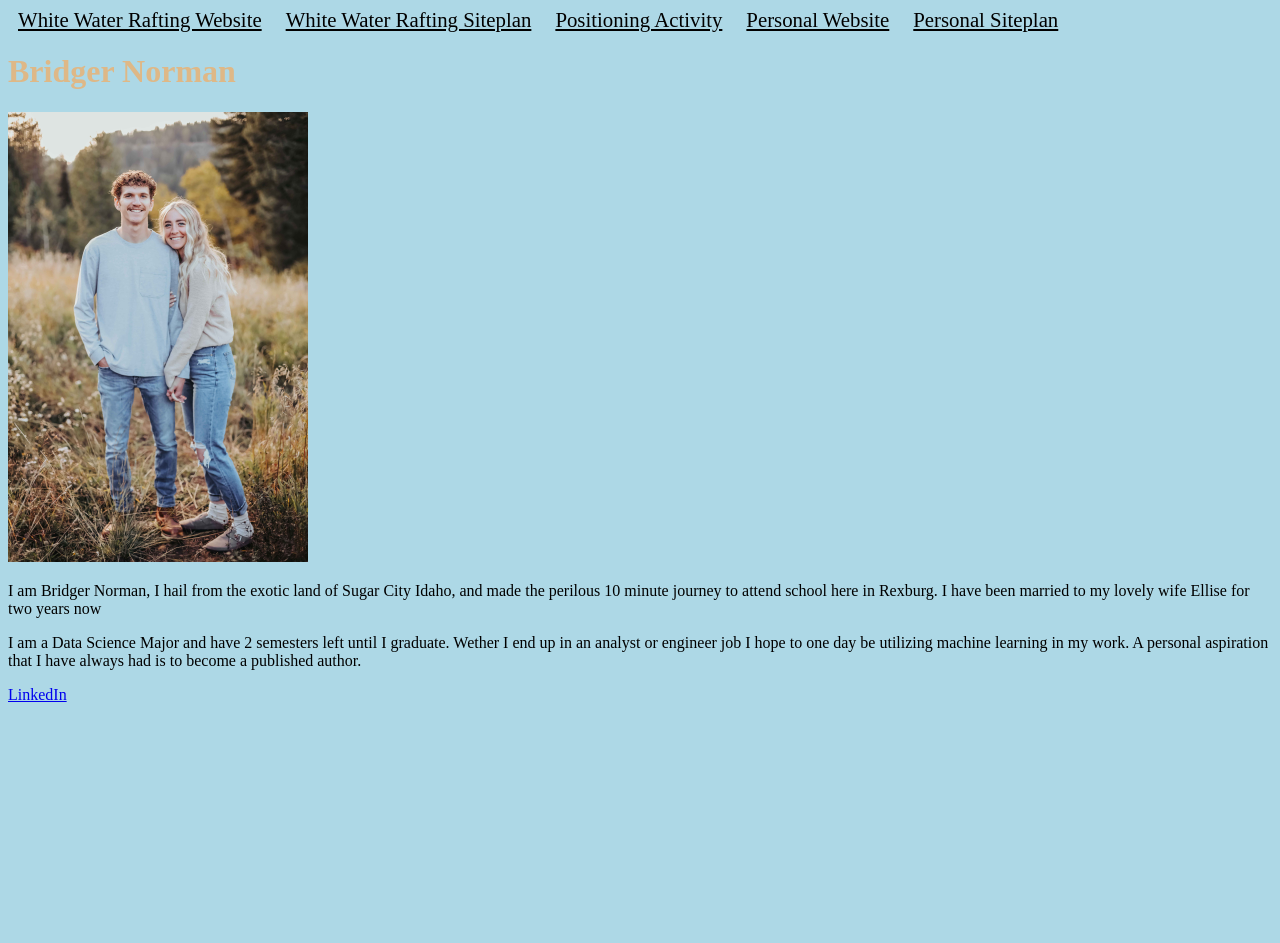
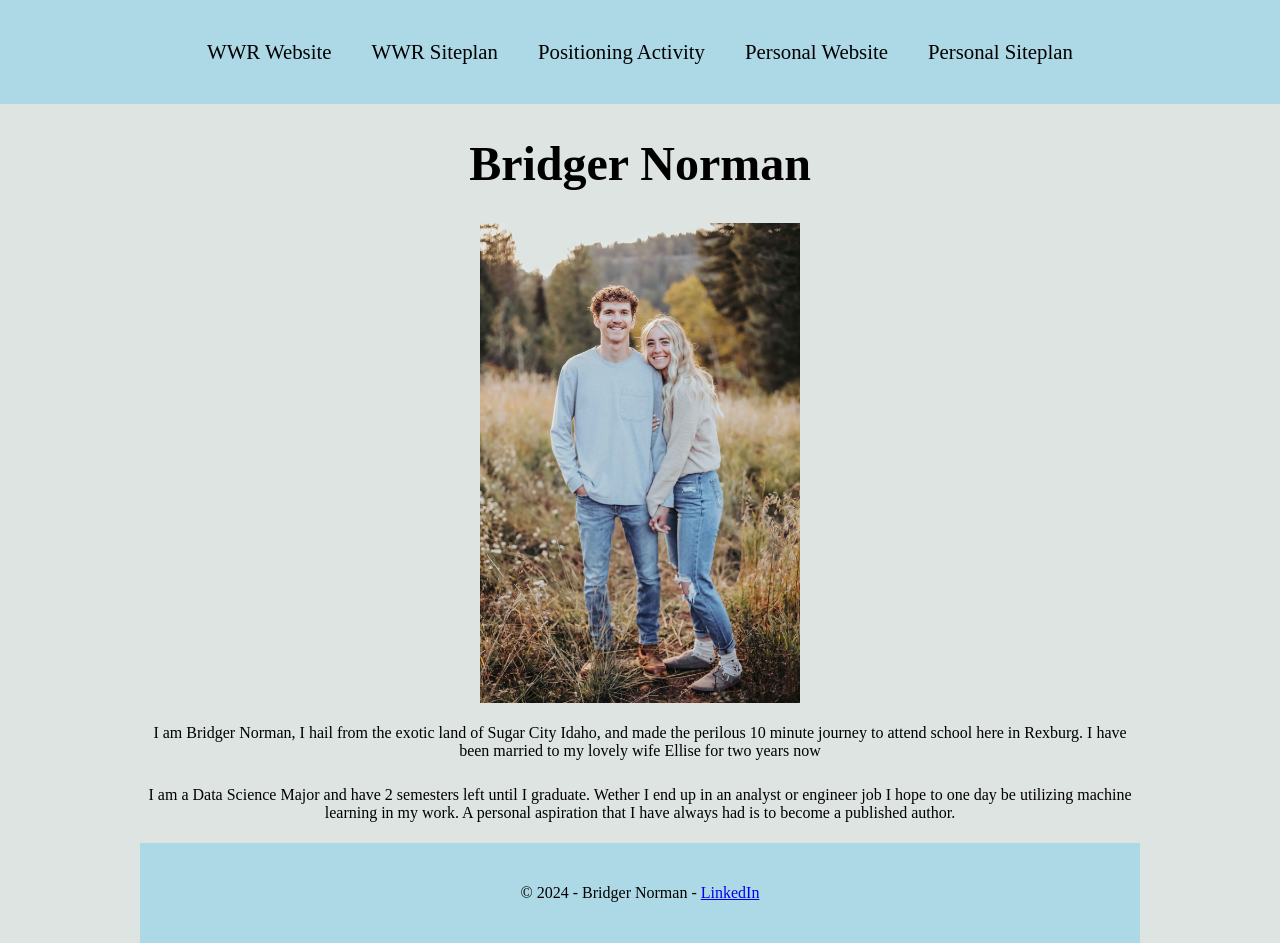
Before and after one commit to bridger-norman/wdd130, a plain HTML site: page index.html in a window 1280 px wide. Before the commit the page ends 800 px from the top, so only its background shows below. Drawn offline with Linux system fonts and the light colour scheme.

Commit message:
ice challenge

```diff
--- /dev/null
+++ b/icechallenge/styles.css
@@ -0,0 +1,57 @@
+/* * {
+    border: 2px solid red;
+} */
+
+body{
+    background-color: lightskyblue ;
+}
+
+header, footer{
+    background-color: rgb(64, 157, 215);
+    padding: 10px;
+}
+
+img{
+    width: 20em;
+    display: block;
+    margin: 0 auto;
+}
+
+div {
+    text-align: center;
+  }
+
+ol {
+    display: inline-block;
+    text-align: left;
+    font-weight: bold;
+  }
+
+p{
+    text-align: center;
+}
+
+h1{
+    text-align: center;
+    color: white;
+}
+
+#title:hover{
+    color: black;
+}
+
+#intro{
+    color: white;
+}
+#bold{
+    color: white;
+    font-weight: bold;
+}
+li{
+    padding: 1em;
+}
+
+#quote{
+    margin-left: 17.5em;
+    margin-right: 17.5em;
+}
--- a/index.html
+++ b/index.html
@@ -3,25 +3,20 @@
     <head>
         <meta charset="UTF-8">
         <meta name="viewport" content="width=device-width, initial-scale=1.0">
-        <style>
-            /* Set a specific width for the image */
-            img {
-              max-width: 300px; /* Set a maximum width of 300 pixels */
-              height: auto;     /* Allow the height to adjust proportionally */
-            }
-        </style>
         <title>WDD 130 - Home Page</title>
         <link type="text/css" rel="stylesheet" href="styles/styles.css" />
     </head>
-    <body>
+        <header>
             <nav>
-            <a class='nav_link' href = "wwr/index.html">White Water Rafting Website</a>
-            <a class='nav_link' href = "wwr/site-plan-rafting.html">White Water Rafting Siteplan</a>
+                <a class='nav_link' href = "wwr/index.html">WWR Website</a>
+                <a class='nav_link' href = "wwr/site-plan-rafting.html">WWR Siteplan</a>
                 <a class='nav_link' href = "positioning.html">Positioning Activity</a>
                 <a class='nav_link' href = "#">Personal Website</a>
                 <a class='nav_link' href = "#">Personal Siteplan</a>
             </nav>
-
+        </header>
+    <body>
+        <div id="content">
             <main>
             <h1 id='main_title'>Bridger Norman</h1>
             <img src="images/image.JPG" alt="Image of me and my lovely wife Ellise. (married for 2 years)">
@@ -34,15 +29,15 @@
                 Wether I end up in an analyst or engineer job I hope to one day be utilizing machine learning in my work.
                 A personal aspiration that I have always had is to become a published author.
             </p>
-        <p>
-            <a href="https://www.linkedin.com/in/bridgernorman/">LinkedIn</a>
-        </p>
+
 
             </main>
-
-
-
-
-
+            <footer>
+                <p>
+                    &copy; 2024 - Bridger Norman -
+                    <a href="https://www.linkedin.com/in/bridgernorman/" target="_blank">LinkedIn</a>
+                </p>
+            </footer>
+        </div>
     </body>
 </html>
--- a/styles/styles.css
+++ b/styles/styles.css
@@ -1,14 +1,57 @@
+/* * {
+    border: 2px solid red;
+} */
+
+
+#content{
+    max-width: 1000px;
+    margin: 0 auto;
+}
+
 body{
+    background-color: rgb(222, 228, 226);
+    margin: 0;
+    padding: 0;
+}
+
+header, footer{
     background-color: lightblue;
+    padding: 20px;
 }
 
 .nav_link {
-    padding: 10px;
+    padding: 20px;
     color: black;
     font-size: 1.3em;
-
 }
 
 #main_title{
-    color: burlywood;
+    color: black;
+    text-align: center;
+    font-size: 3em;
 }
+
+img{
+    height: auto;
+    width: 20em;
+    display: block;
+    margin: 0 auto;
+}
+
+p, h3{
+    text-align: center;
+    padding: 5px;
+}
+
+nav a{
+    text-decoration: none;
+}
+
+nav a:hover{
+    background-color: rgb(215, 239, 247);
+}
+
+nav{
+    display: flex;
+    justify-content: center;
+}
```
Also changed, not shown: icechallenge/index.html (added, +33 -0 lines), icechallenge/images/russell_nelson_official_portrait_2018.jpeg (added). Lines whose indentation alone changed are shown as unchanged.
